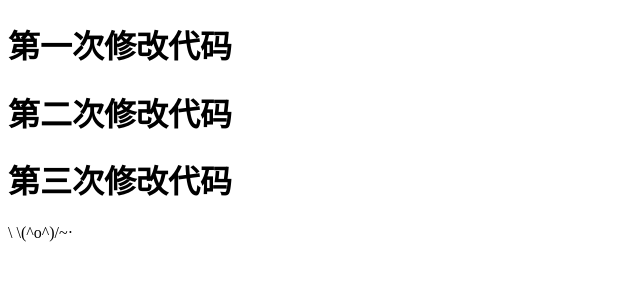
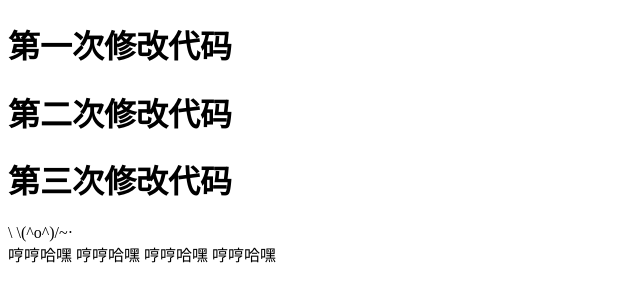
Before and after one commit to ztt19950808/QY118, a plain HTML site: page index.html in a window 1280 px wide. Shown: the whole page, without its empty margins (0-640 px from the left). Drawn offline with Linux system fonts and the light colour scheme.

Commit message:
wanglogn

```diff
--- a/index.html
+++ b/index.html
@@ -11,6 +11,7 @@
   <h1>第三次修改代码</h1>\
 \(^o^)/~·
 
+<div>哼哼哈嘿 哼哼哈嘿 哼哼哈嘿 哼哼哈嘿</div>
 
 </body>
 </html>
```
